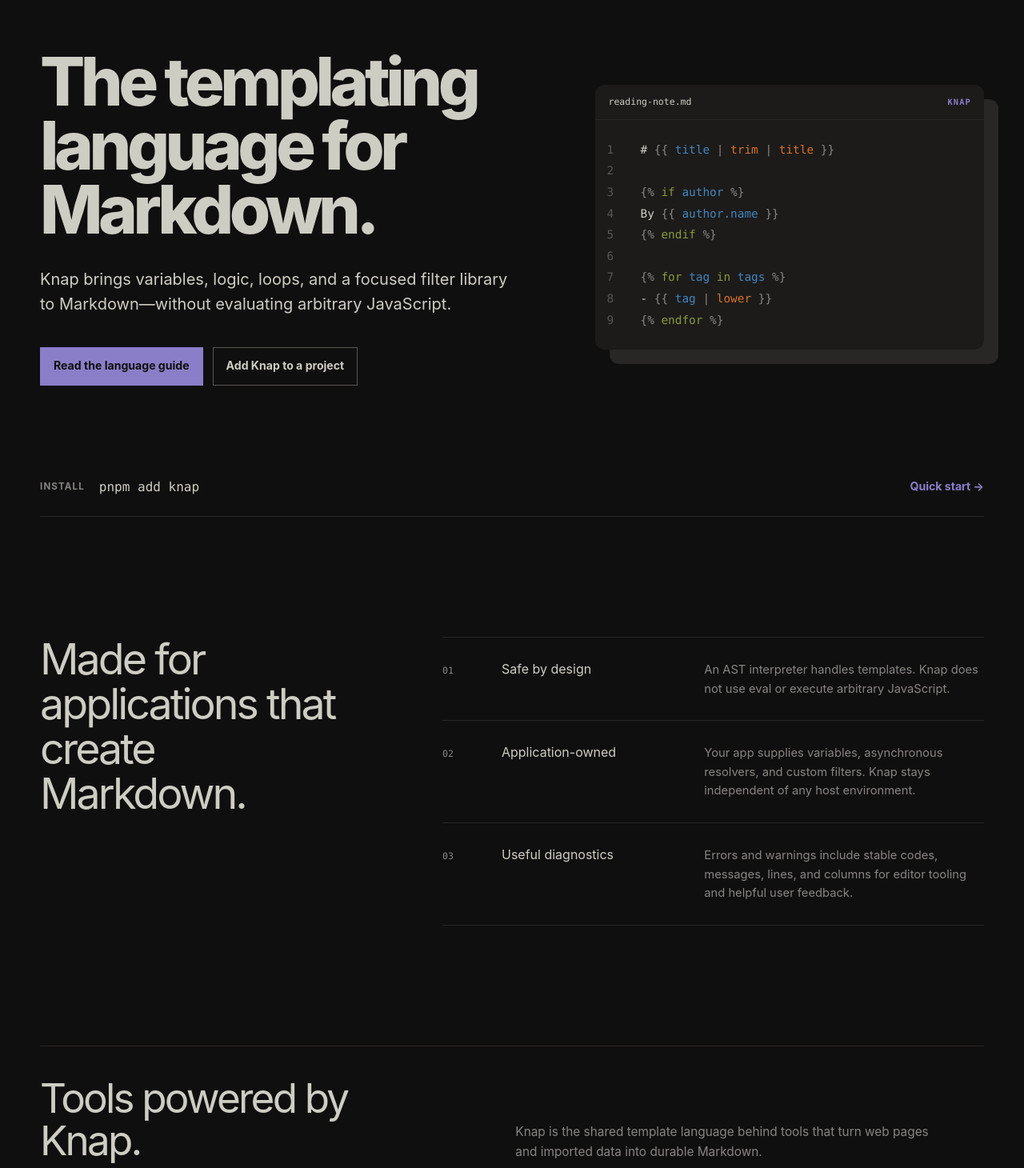
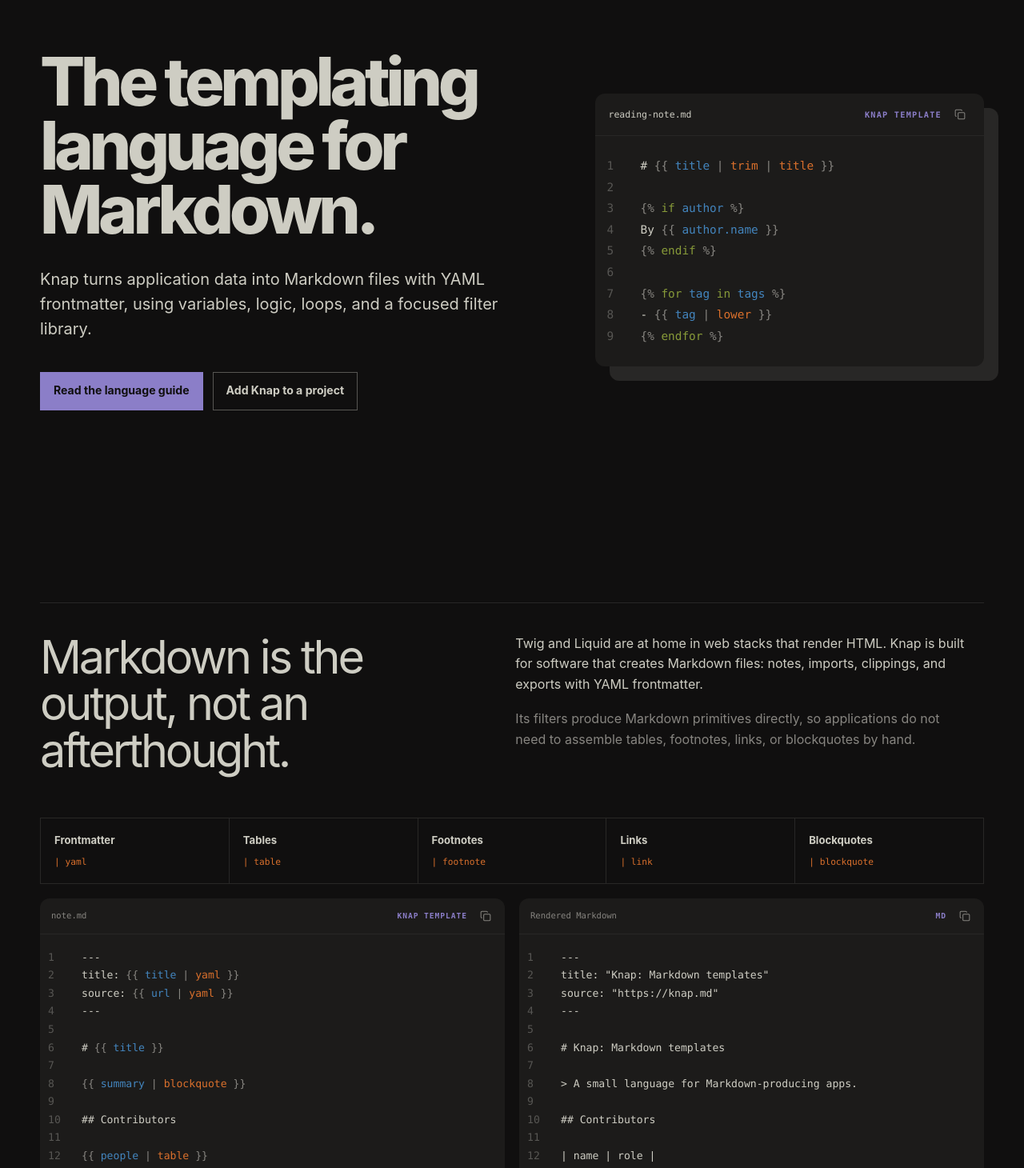
Before and after one commit to obsidianmd/knap, a Next.js app in the folder website/: page / in a window 1280 px wide. Shown: the part 160-1620 px from the top of the page at 80% size. Built offline with nearby package versions, Linux system fonts and the light colour scheme.

Commit message:
Explain Knap’s Markdown-native purpose

```diff
--- a/website/app/globals.css
+++ b/website/app/globals.css
@@ -35,7 +35,7 @@
 a { color: inherit; text-decoration: none; }
 
 .hero-shell { min-height: 720px; background: var(--ink); color: var(--paper); }
-.hero-grid, .install-strip, .feature-grid, .used-by, .path-grid, footer {
+.hero-grid, .markdown-native, .install-strip, .feature-grid, .used-by, .path-grid, footer {
   width: min(calc(100% - 48px), var(--content));
   margin-inline: auto;
 }
@@ -84,6 +84,7 @@
   font-size: 0.72rem;
 }
 .code-language { color: var(--accent); font-size: 0.64rem; font-weight: 700; letter-spacing: 0.12em; }
+.code-window-actions { display: flex; align-items: center; gap: 9px; }
 .code-window pre {
   margin: 0;
   overflow-x: auto;
@@ -101,6 +102,26 @@
 .tok-variable { color: var(--blue); }
 .tok-filter { color: var(--orange); }
 .tok-plain { color: var(--paper); }
+
+.markdown-native { padding-block: clamp(92px, 12vw, 150px); }
+.markdown-native-heading {
+  display: grid;
+  grid-template-columns: 0.9fr 1.1fr;
+  gap: clamp(50px, 9vw, 120px);
+  border-top: 1px solid var(--line);
+  padding-top: 38px;
+}
+.markdown-native-heading h2 { max-width: 560px; margin: 0; color: var(--paper); font-size: clamp(2.2rem, 4.5vw, 4rem); line-height: 1.02; letter-spacing: -0.055em; }
+.markdown-native-heading > div { max-width: 570px; }
+.markdown-native-heading p { margin: 0; color: var(--body); font-size: 1rem; }
+.markdown-native-heading p + p { margin-top: 18px; color: var(--muted); }
+.markdown-output-types { display: grid; grid-template-columns: repeat(auto-fit, minmax(150px, 1fr)); gap: 1px; margin-top: 54px; border: 1px solid var(--line); background: var(--line); }
+.markdown-output-types a { display: grid; gap: 8px; min-width: 0; background: var(--ink); padding: 17px; transition: background 150ms ease; }
+.markdown-output-types a:hover { background: var(--panel); }
+.markdown-output-types span { color: var(--paper); font-size: 0.82rem; font-weight: 650; }
+.markdown-output-types code { overflow: hidden; color: var(--orange); font-family: "SFMono-Regular", Consolas, monospace; font-size: 0.7rem; text-overflow: ellipsis; white-space: nowrap; }
+.markdown-transform { display: grid; grid-template-columns: repeat(2, minmax(0, 1fr)); gap: 18px; margin-top: 18px; }
+.markdown-transform .doc-code { min-width: 0; margin: 0; }
 
 .install-strip { display: flex; align-items: center; justify-content: space-between; gap: 24px; border-bottom: 1px solid var(--line); padding-block: 24px; }
 .install-strip > div { display: flex; align-items: center; gap: 18px; }
@@ -147,7 +168,7 @@
 .footer-mark { color: var(--paper); }
 
 @media (max-width: 920px) {
-  .hero-grid, .feature-grid { grid-template-columns: 1fr; }
+  .hero-grid, .markdown-native-heading, .markdown-transform, .feature-grid { grid-template-columns: 1fr; }
   .hero-grid { padding-block: 72px 84px; }
   .code-window { width: min(100%, 620px); }
   .feature-grid { gap: 58px; }
@@ -155,10 +176,12 @@
 }
 
 @media (max-width: 680px) {
-  .hero-grid, .install-strip, .feature-grid, .used-by, .path-grid, footer { width: min(calc(100% - 32px), var(--content)); }
+  .hero-grid, .markdown-native, .install-strip, .feature-grid, .used-by, .path-grid, footer { width: min(calc(100% - 32px), var(--content)); }
   .hero-copy h1 { font-size: clamp(2.9rem, 14vw, 4.4rem); }
   .hero-actions { align-items: stretch; flex-direction: column; }
   .code-window { box-shadow: 9px 9px 0 var(--line); }
+  .markdown-native-heading { gap: 28px; }
+  .markdown-output-types { grid-template-columns: repeat(2, minmax(0, 1fr)); margin-top: 38px; }
   .install-strip { align-items: flex-start; flex-direction: column; }
   .feature-cards article { grid-template-columns: 34px 1fr; }
   .feature-cards p { grid-column: 2; }
--- a/website/app/page.tsx
+++ b/website/app/page.tsx
@@ -1,5 +1,55 @@
 /* eslint-disable @next/next/no-html-link-for-pages */
-import { SiteHeader } from './_components/docs';
+import { CodeBlock, SiteHeader } from './_components/docs';
+import { CodeCopyButton } from './_components/code-copy-button';
+
+const heroTemplate = `# {{ title | trim | title }}
+
+{% if author %}
+By {{ author.name }}
+{% endif %}
+
+{% for tag in tags %}
+- {{ tag | lower }}
+{% endfor %}`;
+
+const markdownTemplate = `---
+title: {{ title | yaml }}
+source: {{ url | yaml }}
+---
+
+# {{ title }}
+
+{{ summary | blockquote }}
+
+## Contributors
+
+{{ people | table }}
+
+{{ url | link:"Read the source" }}
+
+{{ notes | footnote }}`;
+
+const markdownOutput = `---
+title: "Knap: Markdown templates"
+source: "https://knap.md"
+---
+
+# Knap: Markdown templates
+
+> A small language for Markdown-producing apps.
+
+## Contributors
+
+| name | role |
+| - | - |
+| Ada | Writer |
+| Lin | Editor |
+
+[Read the source](https://knap.md)
+
+[^1]: Data stays application-owned.
+
+[^2]: Output stays plain Markdown.`;
 
 const templateLines = [
   [["# ", "plain"], ["{{", "language"], [" title ", "variable"], ["|", "punctuation"], [" trim ", "filter"], ["|", "punctuation"], [" title ", "filter"], ["}}", "language"]],
@@ -22,7 +72,7 @@
         <div className="hero-grid">
           <div className="hero-copy">
             <h1>The templating language for Markdown.</h1>
-            <p className="lede">Knap brings variables, logic, loops, and a focused filter library to Markdown—without evaluating arbitrary JavaScript.</p>
+            <p className="lede">Knap turns application data into Markdown files with YAML frontmatter, using variables, logic, loops, and a focused filter library.</p>
             <div className="hero-actions">
               <a className="button button-primary" href="/logic">Read the language guide</a>
               <a className="button button-secondary" href="/api">Add Knap to a project</a>
@@ -30,7 +80,10 @@
           </div>
 
           <div className="code-window" aria-label="Knap template example">
-            <div className="code-window-bar"><span>reading-note.md</span><span className="code-language">KNAP</span></div>
+            <div className="code-window-bar">
+              <span>reading-note.md</span>
+              <span className="code-window-actions"><span className="code-language">KNAP TEMPLATE</span><CodeCopyButton code={heroTemplate} /></span>
+            </div>
             <pre><code>{templateLines.map((line, lineIndex) => (
               <span className="code-line" key={lineIndex}>
                 <span className="line-number">{lineIndex + 1}</span>
@@ -38,6 +91,29 @@
               </span>
             ))}</code></pre>
           </div>
+        </div>
+      </section>
+
+      <section className="markdown-native" aria-labelledby="markdown-native-title">
+        <header className="markdown-native-heading">
+          <h2 id="markdown-native-title">Markdown is the output, not an afterthought.</h2>
+          <div>
+            <p>Twig and Liquid are at home in web stacks that render HTML. Knap is built for software that creates Markdown files: notes, imports, clippings, and exports with YAML frontmatter.</p>
+            <p>Its filters produce Markdown primitives directly, so applications do not need to assemble tables, footnotes, links, or blockquotes by hand.</p>
+          </div>
+        </header>
+
+        <nav className="markdown-output-types" aria-label="Markdown output filters">
+          <a href="/filters/yaml"><span>Frontmatter</span><code>| yaml</code></a>
+          <a href="/filters/table"><span>Tables</span><code>| table</code></a>
+          <a href="/filters/footnote"><span>Footnotes</span><code>| footnote</code></a>
+          <a href="/filters/link"><span>Links</span><code>| link</code></a>
+          <a href="/filters/blockquote"><span>Blockquotes</span><code>| blockquote</code></a>
+        </nav>
+
+        <div className="markdown-transform">
+          <CodeBlock label="note.md" code={markdownTemplate} />
+          <CodeBlock language="md" label="Rendered Markdown" code={markdownOutput} />
         </div>
       </section>
 
```
